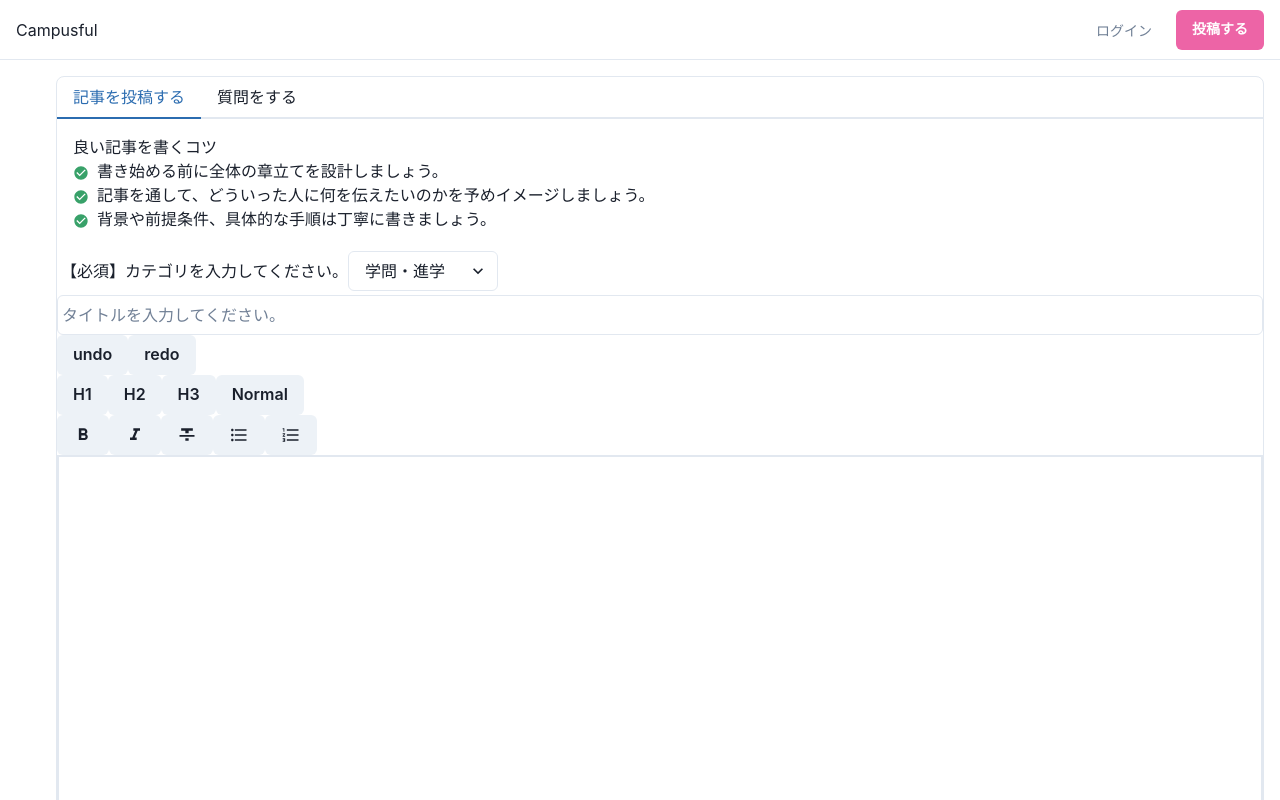
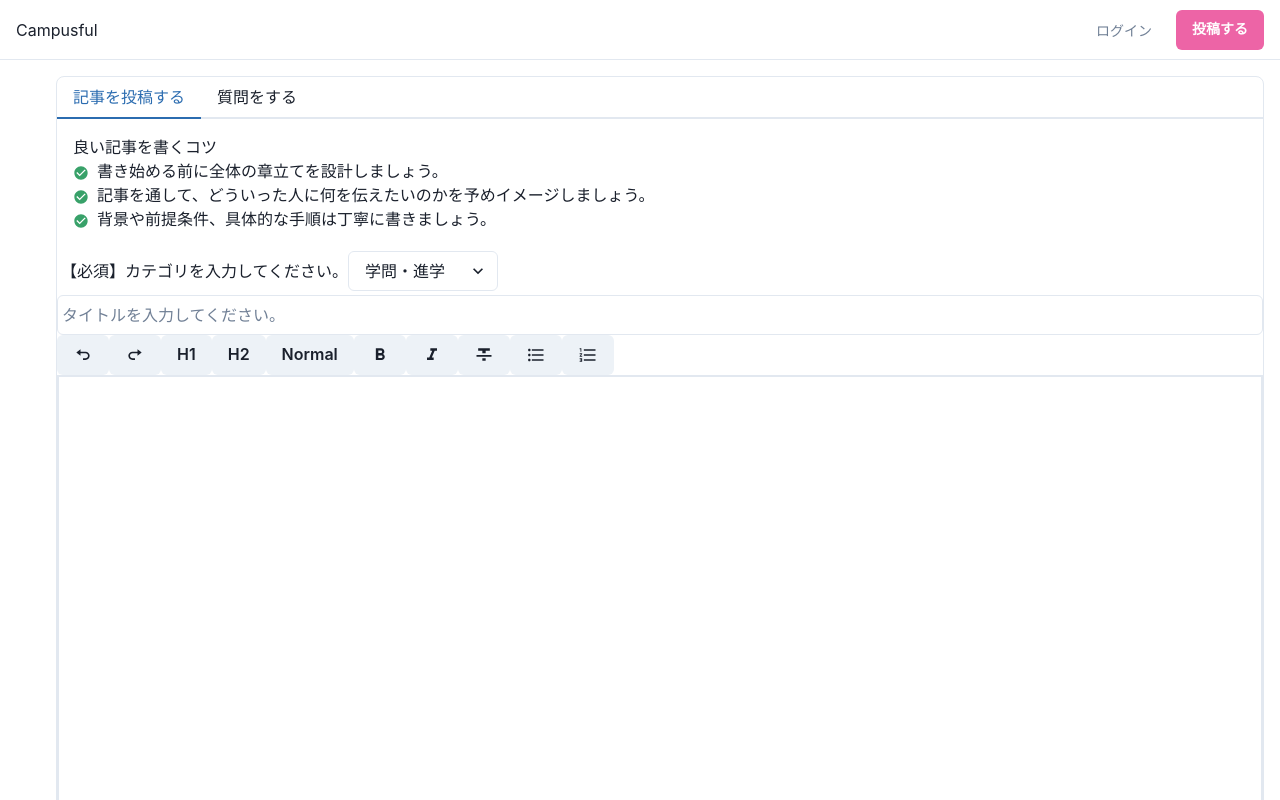
Before and after one commit to michiokoyama/campusful, a React (Create React App) app in the folder web/frontend/: page /articles/post in a window 1280 px wide. Shown: the top 800 px of the page. Built offline with nearby package versions, Linux system fonts and the light colour scheme.

Commit message:
Update: アイコンを設定する

```diff
--- a/web/frontend/src/pages/articles/post/routes/Post.tsx
+++ b/web/frontend/src/pages/articles/post/routes/Post.tsx
@@ -38,6 +38,10 @@ import {
   MdFormatListNumbered,
 } from 'react-icons/md'
 import {
+  BiUndo,
+  BiRedo,
+} from 'react-icons/bi'
+import {
   categoryState,
   currentCategoryIdState,
   currentArticleTypeState,
@@ -56,7 +60,6 @@ const InlineButtons = [
 const BlockStyleButtons = [
   {type: "header-one", text: "H1"},
   {type: "header-two", text: "H2"},
-  {type: "header-three", text: "H3"},
   {type: "unstyled", text: "Normal"},
 ]
 
@@ -241,22 +244,20 @@ const TextEditor = () => {
 
   return (
     <>
+      <Flex>
         <Button
           disabled={editorState.getUndoStack().size <= 0}
           onMouseDown={() => setEditorState(EditorState.undo(editorState))}>
-        undo
+          <Icon as={BiUndo} w={5} h={5} />
         </Button>
         <Button
           disabled={editorState.getRedoStack().size <= 0}
           onMouseDown={() => setEditorState(EditorState.redo(editorState))}>
-        redo
+          <Icon as={BiRedo} w={5} h={5} />
         </Button>
-      <Flex>
         {BlockStyleButtons.map((button, idx) => {
           return <Button onMouseDown={(e) => handleBlockClick(e, button.type)} key={idx}>{button.text}</Button>
         })}
-      </Flex>
-      <Flex>
         {InlineButtons.map((button, idx) => {
           return <Button onMouseDown={(e) => handleToggleClick(e, button.type)} key={idx}><Icon as={button.icon} w={5} h={5} /></Button>
         })}
```
Lines whose indentation alone changed are shown as unchanged.
